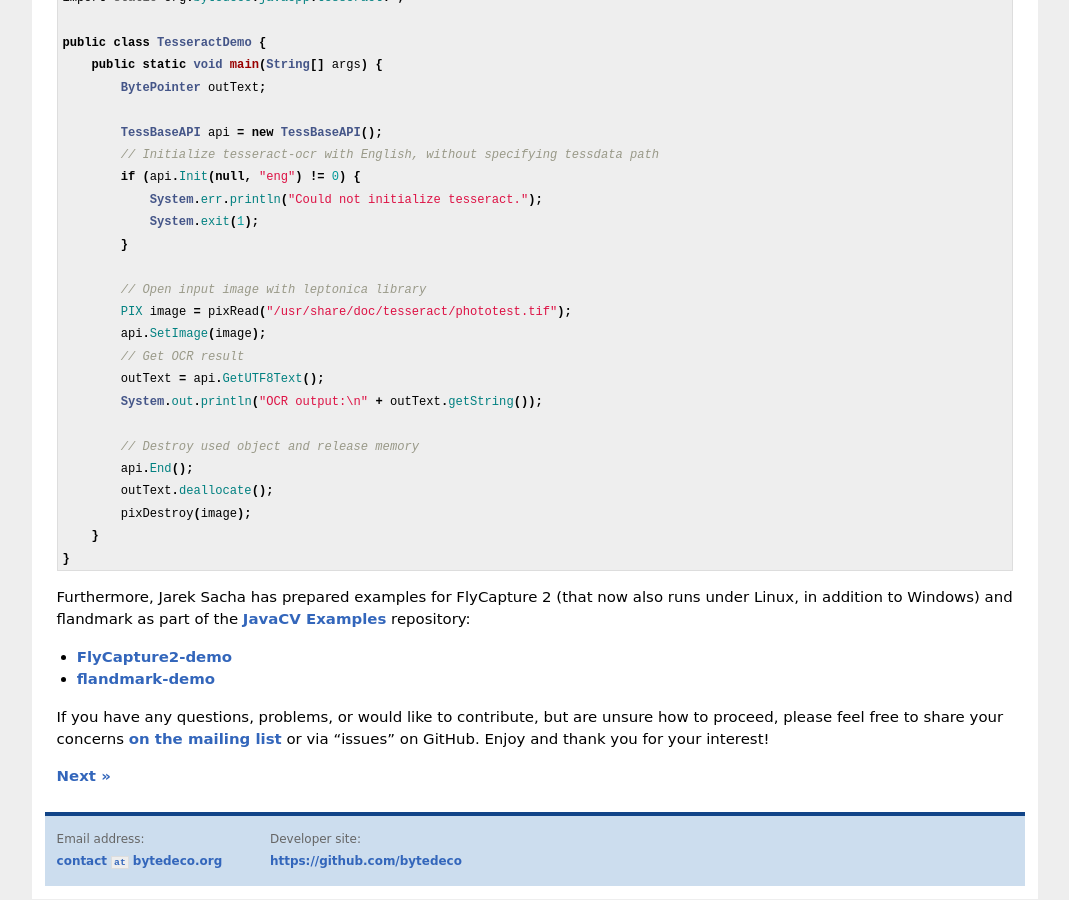
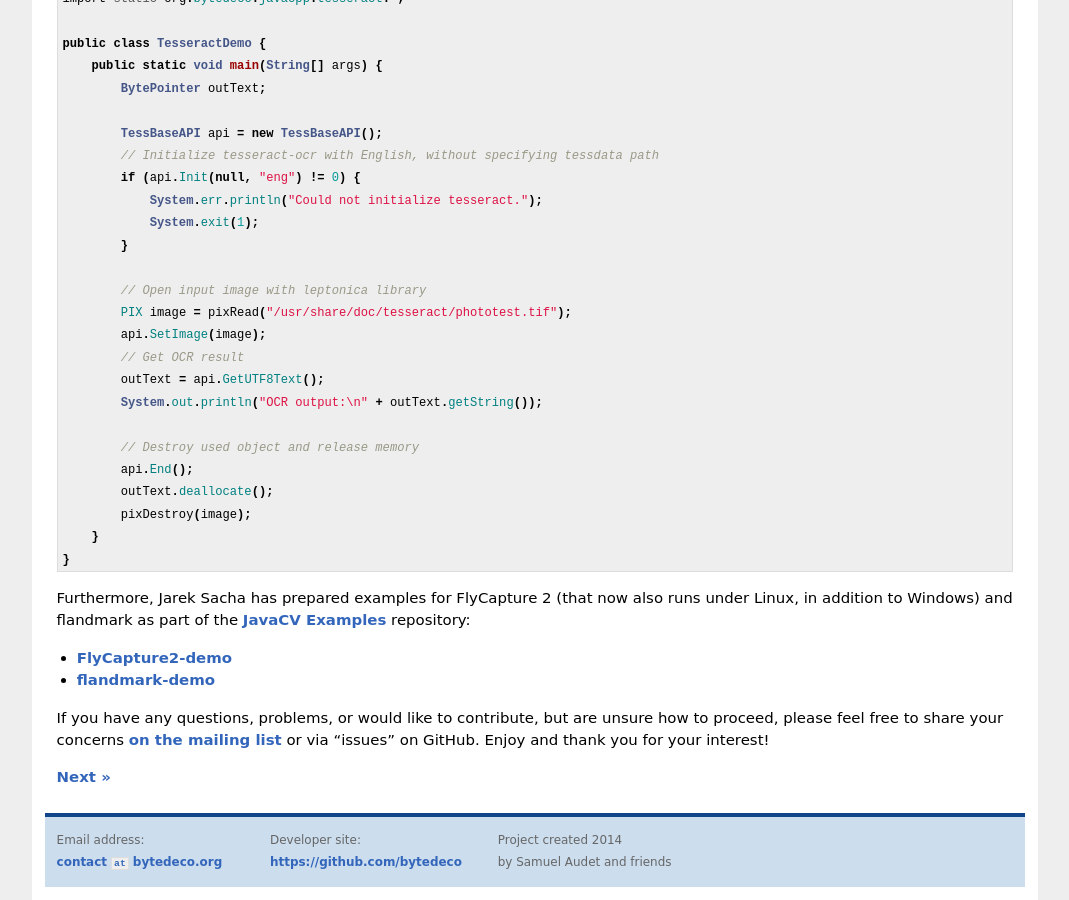
Before and after one commit to bytedeco/bytedeco.github.io, a Jekyll site: the page built from index.html, in a window 1280 px wide and 900 px high, scrolled down 1843 px. Shown: the whole window, without its empty margins (105-1174 px from the left). Built offline with Jekyll 4.4.1, drawn with Linux system fonts in a browser that asks for light colours; Markdown is read by kramdown in place of the engine named in the settings; the list of posts is cut into pages by our own code.

Commit message:
deco font, more in footer

```diff
--- a/_layouts/default.html
+++ b/_layouts/default.html
@@ -11,6 +11,9 @@
 
         <!-- Custom CSS -->
         <link rel="stylesheet" href="/css/main.css">
+
+        <!-- Deco Font -->
+        <link href='http://fonts.googleapis.com/css?family=Limelight' rel='stylesheet' type='text/css'>
 
         <!-- Google Analytics -->
         <script>
@@ -28,7 +31,7 @@
 
         <div class="site">
           <nav class="header">
-            <h1 class="title"><a href="/">{{ site.name }}</a></h1>
+            <h1 class="title"><a href="/" style="font-family: 'Limelight', cursive;">{{ site.name }}</a></h1>
             <a class="extra" href="/">home</a>
             <a class="extra" href="/about/">about</a>
             <a class="extra" href="/contribute/">contribute</a>
@@ -54,6 +57,9 @@
                 <a href="https://github.com/bytedeco">https://github.com/bytedeco</a>
               </p>
             </div>
+            <p>
+              Project created 2014<br/>by Samuel Audet and friends
+            </p>
           </div>
         </div>
 
```
